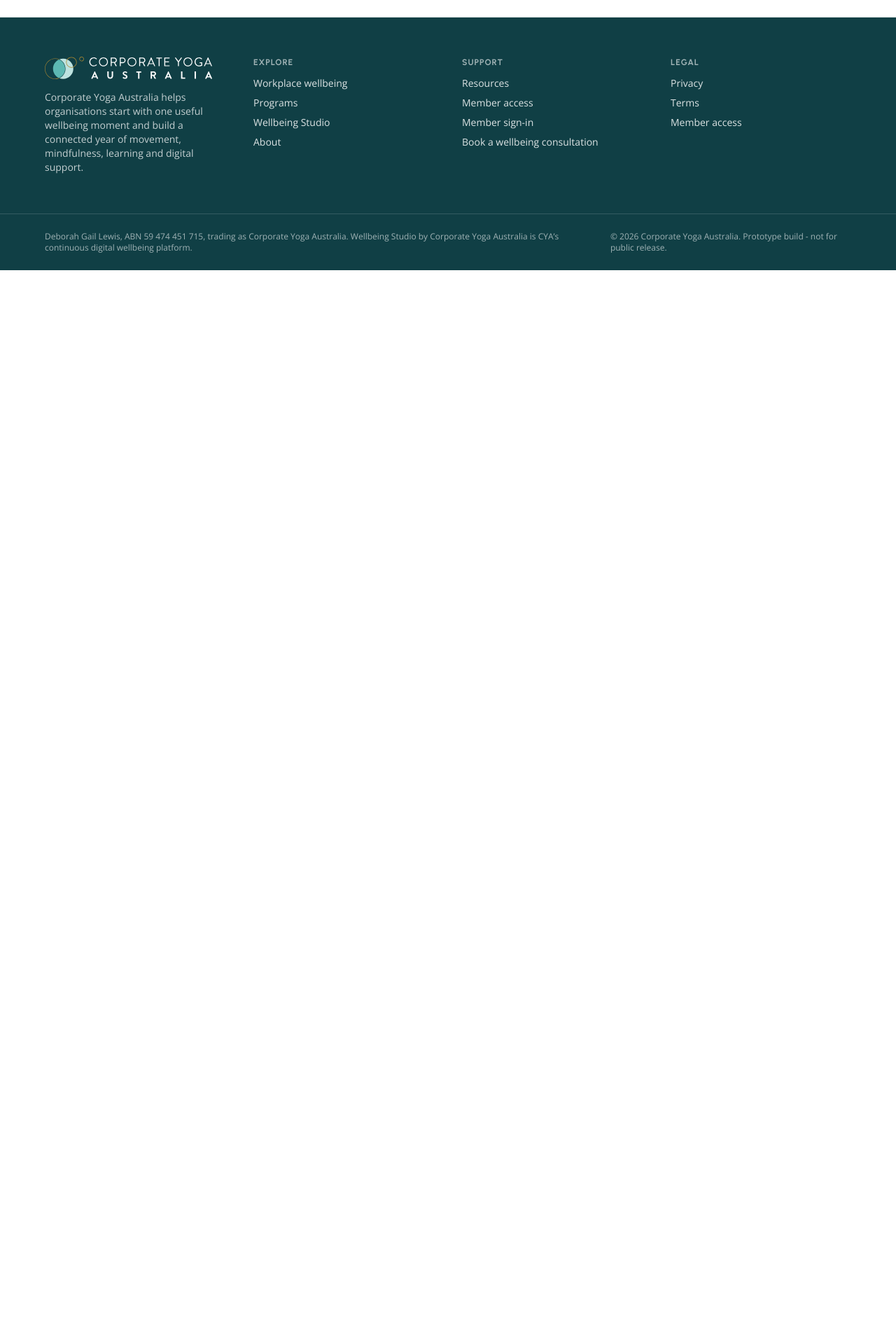
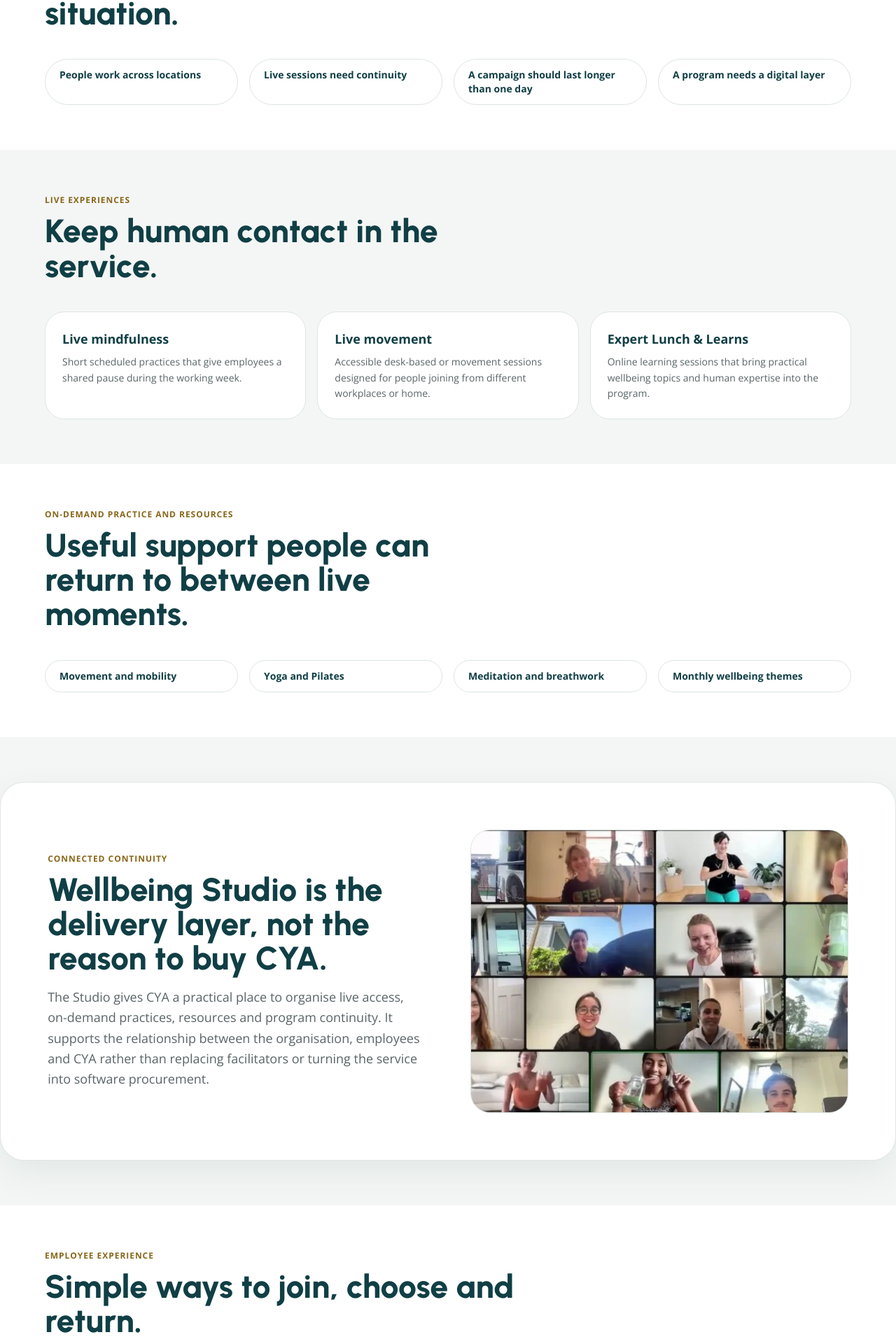
Before and after one commit to glennhammond/cya-website-prototype, a Next.js app: page /online-wellbeing in a window 1280 px wide. Before the commit this address had no page. Shown: the part 873-2793 px from the top of the page at 70% size. Before the commit the page ends 1259 px from the top, so only its background shows below. Built offline with nearby package versions, Linux system fonts and the light colour scheme.

Commit message:
Phase 11.4: build online wellbeing canonical page

```diff
--- /dev/null
+++ b/app/online-wellbeing/page.tsx
@@ -0,0 +1,115 @@
+import type { Metadata } from "next";
+import { Breadcrumbs } from "@/components/Breadcrumbs";
+import { PageHero } from "@/components/PageHero";
+import { FeatureGrid } from "@/components/FeatureGrid";
+import { EditorialFeature } from "@/components/EditorialFeature";
+import { DividerList } from "@/components/DividerList";
+import { ProofNote } from "@/components/ProofNote";
+import { CTASection } from "@/components/CTASection";
+import { media } from "@/content/media";
+import {
+  onlineHero,
+  situations,
+  liveExperiences,
+  onDemand,
+  continuityFeature,
+  employeeExperience,
+  organisationExperience,
+  relatedPaths,
+  closingCTA,
+} from "@/content/online-wellbeing";
+
+export const metadata: Metadata = {
+  title: "Online Workplace Wellbeing",
+  description:
+    "Human-led online workplace wellbeing for remote, hybrid and distributed teams, combining live experiences, on-demand practices and Wellbeing Studio continuity.",
+  alternates: {
+    canonical: "/online-wellbeing",
+  },
+};
+
+export default function OnlineWellbeingPage() {
+  return (
+    <>
+      <Breadcrumbs items={[{ label: "Home", href: "/" }, { label: "Online Wellbeing" }]} />
+      <PageHero intro={onlineHero} image={media.studioEmployeeHome} />
+
+      <FeatureGrid
+        kicker="Where online wellbeing helps"
+        heading="Start with the workplace situation."
+        items={situations}
+        tone="white"
+        columns={4}
+        compact
+      />
+
+      <FeatureGrid
+        kicker="Live experiences"
+        heading="Keep human contact in the service."
+        items={liveExperiences}
+        tone="mist"
+        columns={3}
+      />
+
+      <FeatureGrid
+        kicker="On-demand practice and resources"
+        heading="Useful support people can return to between live moments."
+        items={onDemand}
+        tone="white"
+        columns={4}
+        compact
+      />
+
+      <EditorialFeature
+        kicker={continuityFeature.kicker}
+        heading={continuityFeature.heading}
+        body={continuityFeature.body}
+        tone="mist"
+        image={media.conferencesStudioAccess}
+      />
+
+      <DividerList
+        kicker="Employee experience"
+        heading="Simple ways to join, choose and return."
+        items={employeeExperience}
+        tone="white"
+      />
+
+      <DividerList
+        kicker="Organisation experience"
+        heading="Continuity without turning wellbeing into software administration."
+        items={organisationExperience}
+        tone="mist"
+      />
+
+      <ProofNote
+        tone="white"
+        placeholderVariant="studio"
+        placeholderCaption="Online wellbeing case evidence placeholder - verified access, attendance and client feedback required."
+        note="Use only verified current capabilities, aggregate measures and approved client evidence. Do not publish future Wellbeing Studio ambitions as present-tense capability."
+        heading="Evidence must distinguish current delivery from future product ambition."
+        body="Online wellbeing proof should show what people could access, what the organisation implemented and what verified participation or feedback was recorded, with privacy and evidence limits made explicit."
+      />
+
+      <DividerList
+        kicker="Related CYA services"
+        heading="Connect online support only where it makes the service more useful."
+        items={relatedPaths}
+        tone="mist"
+      />
+
+      <CTASection
+        kicker={closingCTA.kicker}
+        heading={closingCTA.heading}
+        body={closingCTA.body}
+        cta={closingCTA.cta}
+        secondaryCta={{
+          label: "Member sign-in",
+          href: "https://studio.corporateyoga.com.au",
+          variant: "secondary",
+          external: true,
+        }}
+      />
+    </>
+  );
+}
```
